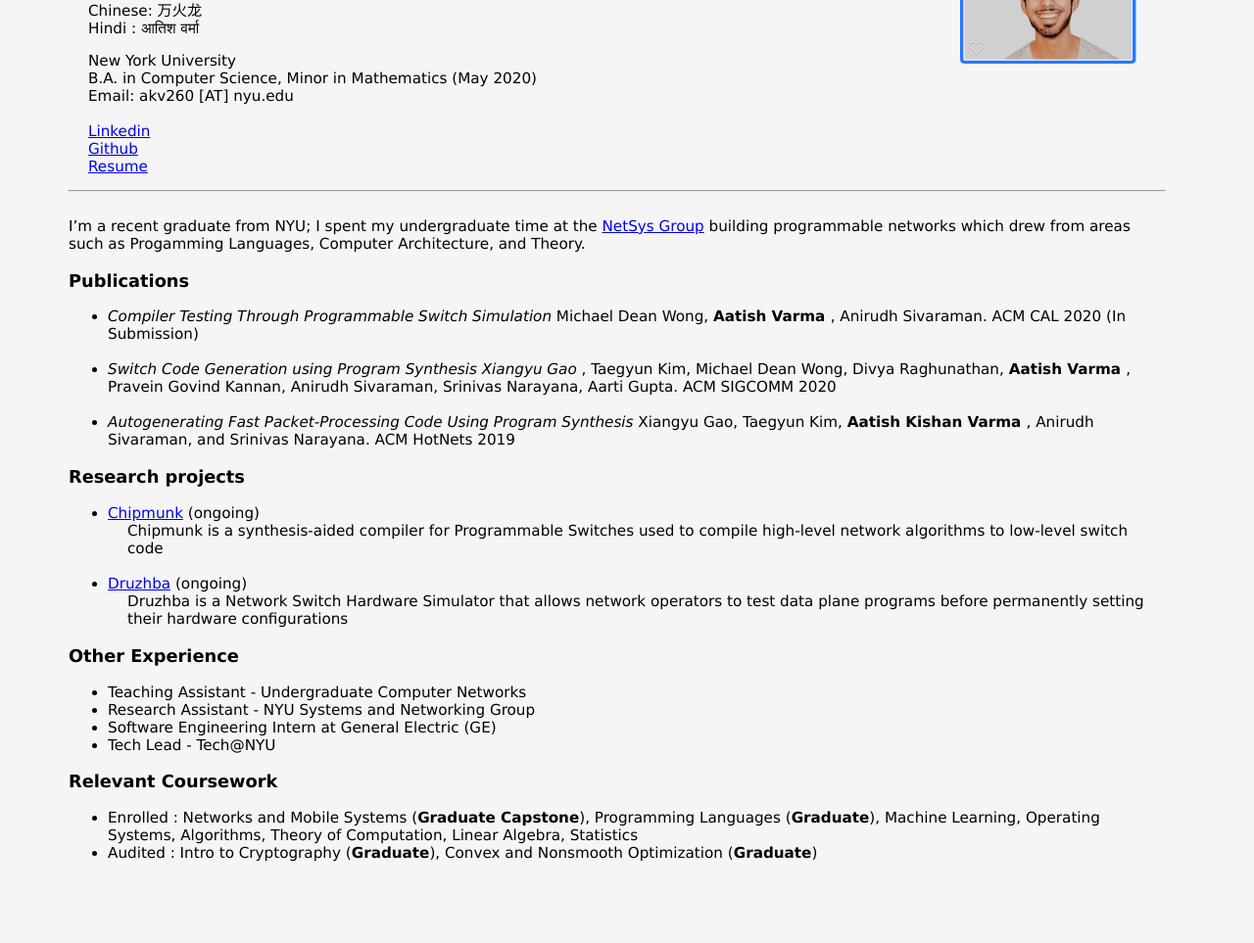
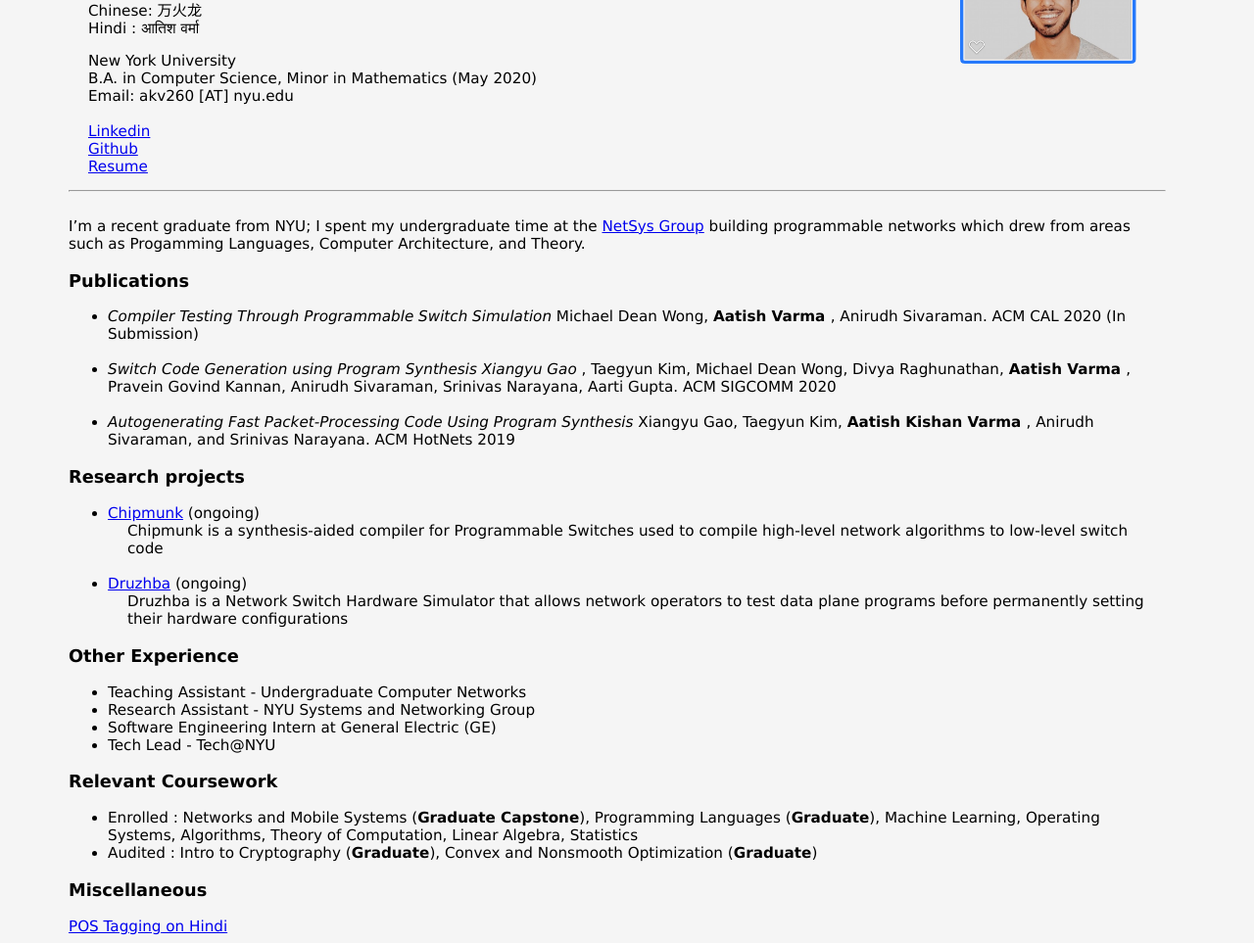
Before and after one commit to aatish17varma/aatish17varma.github.io, a plain HTML site: page index.html in a window 1280 px wide. Shown: the part 129-1092 px from the top of the page at 98% size. Before the commit the page ends 1024 px from the top, so only its background shows below. Drawn offline with Linux system fonts and the light colour scheme.

Commit message:
added NLP project to github

```diff
--- a/index.html
+++ b/index.html
@@ -120,5 +120,7 @@ I’m a recent graduate from NYU; I spent my undergraduate time at the <a href="
 </ul>
 </div>
 
+<h3> Miscellaneous </h3>
+<a href="./NLP_Final_Project (2).pdf">POS Tagging on Hindi</a>
 </body>
 </html>
```
Also changed, not shown: 1 other file.
